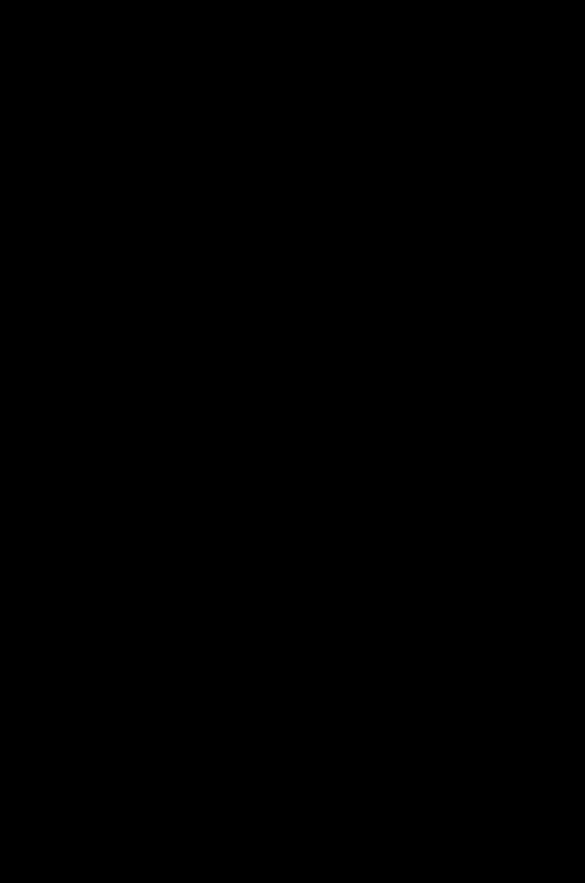
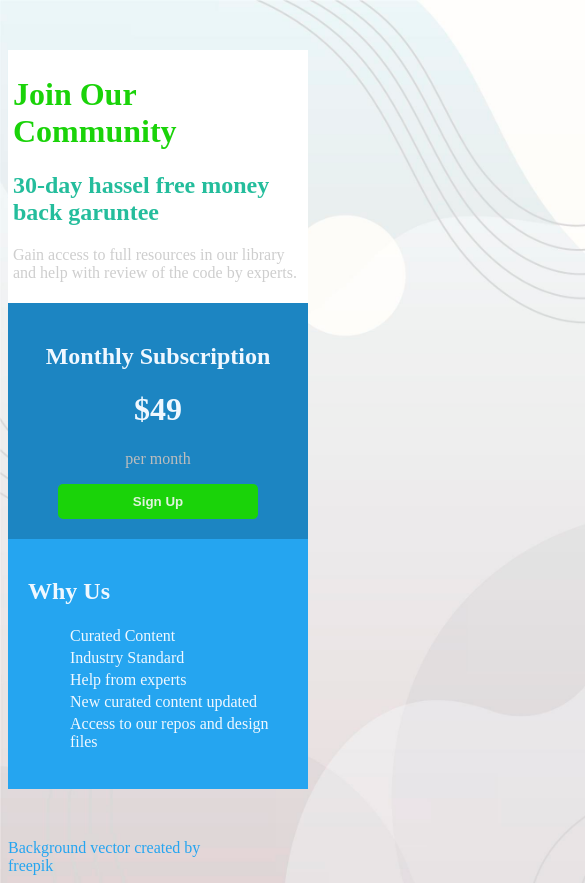
Before and after one commit to revi97/Pricing-Component, a plain HTML site: page index.html in a window 390 px wide. Shown: the top 883 px of the page, 585 px wide, since content can reach past the window. Before the commit the page ends 844 px from the top, so only its background shows below. Drawn offline with Linux system fonts and the light colour scheme.

Commit message:
Computer browser compabitable

```diff
--- a/index.html
+++ b/index.html
@@ -1,28 +1,38 @@
 <!DOCTYPE html>
 <html lang="en">
   <head>
-    <meta charset="UTF-8">
-    <meta name="viewport" content="width=device-width, initial-scale=1.0">
-    <link rel="stylesheet" href="style.css">
+    <meta charset="UTF-8" />
+    <meta name="viewport" content="width=device-width, initial-scale=1.0" />
+    <link rel="stylesheet" href="style.css" />
     <title>Pricing Component</title>
   </head>
   <body>
+    <div class="component">
       <div class="info">
         <h1>Join Our Community</h1>
-        <br>
         <h2>30-day hassel free money back garuntee</h2>
-        <br>
         <p>
-            Gain access to full resources in our library and help with review of the code by experts.
+          Gain access to full resources in our library and help with review of
+          the code by experts.
         </p>
       </div>
-    <div class="pricing">
       <div class="price">
-
+        <h2>Monthly Subscription</h2>
+        <h1>$49</h1>
+        <p style="color: #bdbdbd;">per month</p>
+        <button id="sign-up">Sign Up</button>
       </div>
       <div class="reason">
-
+        <h2>Why Us</h2>
+        <ul id="why">
+          <li>Curated Content</li>
+          <li>Industry Standard</li>
+          <li>Help from experts</li>
+          <li>New curated content updated</li>
+          <li>Access to our repos and design files</li>
+        </ul>
       </div>
     </div>
+    <a href="https://www.freepik.com/vectors/background">Background vector created by freepik</a>
   </body>
 </html>
--- a/style.css
+++ b/style.css
@@ -1,5 +1,92 @@
 *{
-    margin: 0;
-    padding: 0;
-    background: #000000;
+
 }
+body{
+    background-image:url(./4853433.jpg);
+    background-repeat: no-repeat;
+    background-size: cover;
+    align-items: center;
+}
+.component{
+    display: grid;
+    grid-template-columns: repeat(2,1fr);
+    margin: 120px auto;
+    width: 600px;
+    height: fit-content;
+    border-radius: 20px;
+
+}
+.info{
+    grid-column: 1/3;
+    padding: 20px;
+    background: white;
+}
+.info h1{
+    color: #1ad309;
+}
+.info h2{
+    color: #24bd9c;
+}
+.info p{
+    color: #cecece;
+}
+.price{
+    text-align: center;
+    padding: 20px;
+    grid-column: 1/2;
+    background: #1c85c2;
+    color: aliceblue;
+}
+#sign-up{
+    border: none;
+    border-radius: 5px;
+    color: #e0f3dc;
+    font-weight: 600;
+    padding: 10px;
+    width: 200px;
+    background: #1ad309;
+}
+.reason{
+    color: aliceblue;
+    padding: 20px;
+    grid-column: 2/2;
+    background: #25a5f0;
+}
+#why li{
+    list-style: none;
+    padding: 2px;
+}
+a{
+    color: #25a5f0;
+    text-decoration: none;
+}
+
+@media screen and (max-width:600px){
+    body{
+        background-repeat: no-repeat;
+        background-size: cover;
+        justify-content: center;
+        width: 50%;
+    }
+    .component{
+        display: grid;
+        grid-template-columns: repeat(4,1fr);
+        margin: 50px 0px;
+        width: 600px;
+        height: fit-content;
+        border-radius: 20px;
+        padding: 0;
+
+    }
+    .info{
+        grid-column: 1/3;
+        padding: 5px;
+        background: white;
+    }
+    .price{
+        grid-column: 1/3;
+    }
+    .reason{
+        grid-column:1/3;
+    }
+}
```
Also changed, not shown: 4853433.jpg (added). Lines whose indentation alone changed are shown as unchanged.
